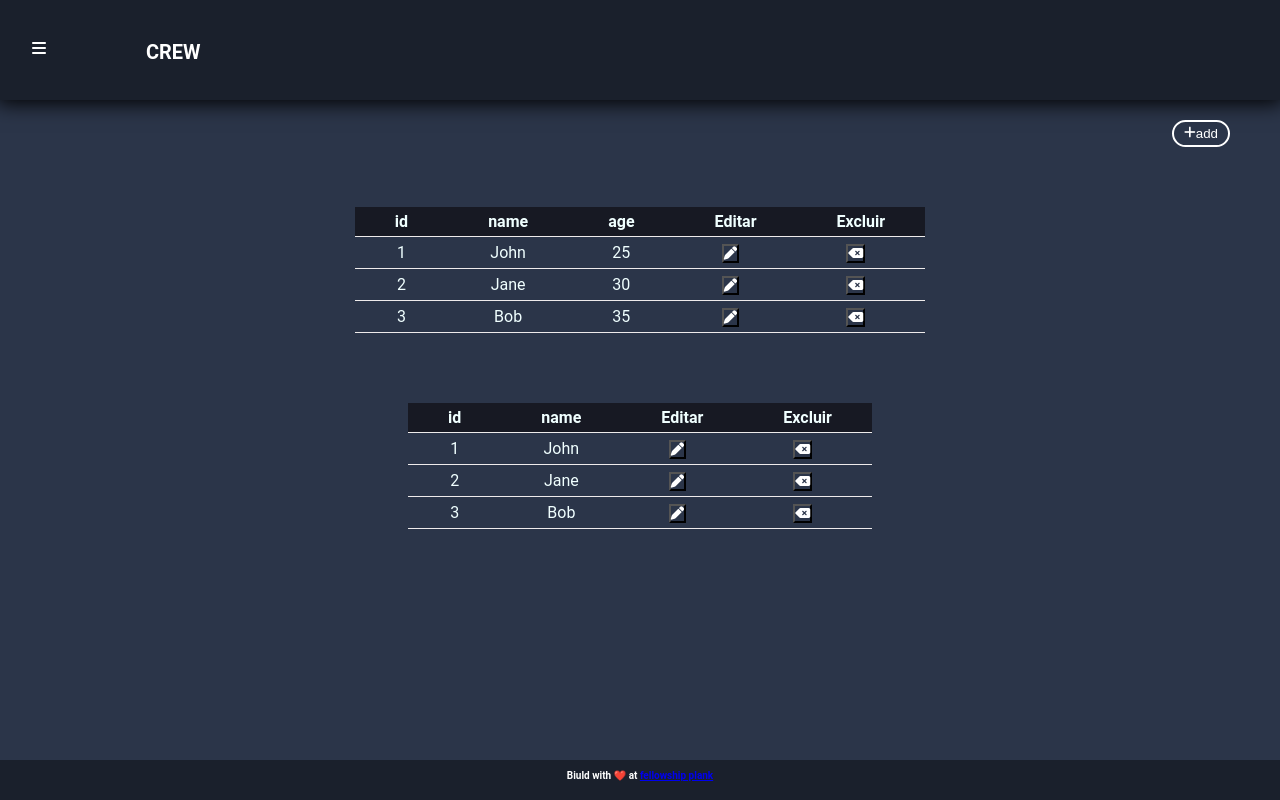
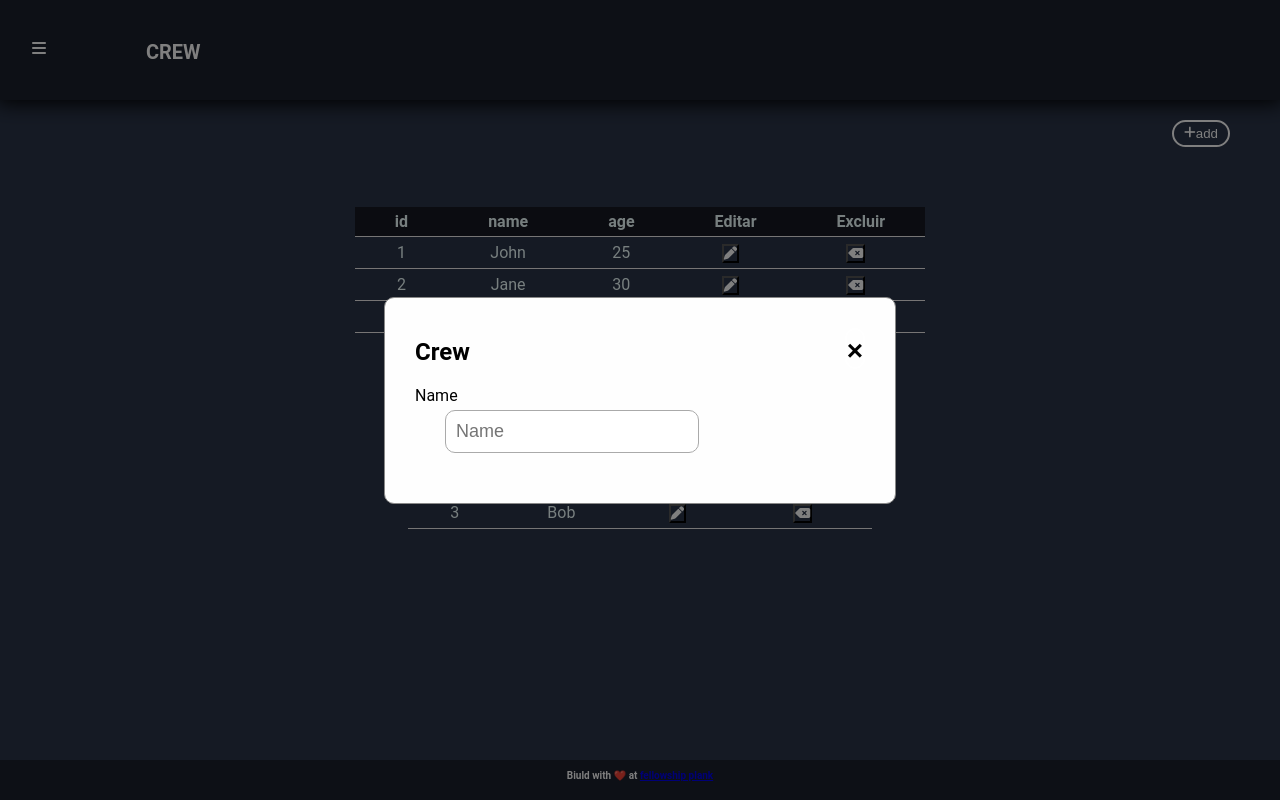
Before and after one commit to marinadiniz-plank/RocketProject-FrontEnd, a React (Vite) app in the folder frontend/: page /Crew in a window 1280 px wide. Both pictures are taken after a click on the button "add". Built offline with nearby package versions, Linux system fonts and the light colour scheme.

Commit message:
creating modal

```diff
--- a/frontend/index.html
+++ b/frontend/index.html
@@ -2,11 +2,11 @@
 <html lang="en">
   <head>
     <meta charset="UTF-8" />
-    <link rel="icon" type="image/svg+xml" href="/vite.svg" />
+    <link rel="icon" type="image/svg+xml" href="./public/vite.svg" />
     <link rel="stylesheet" href="https://cdnjs.cloudflare.com/ajax/libs/font-awesome/6.4.0/css/all.min.css">
     <link rel="preconnect" href="https://fonts.googleapis.com">
-<link rel="preconnect" href="https://fonts.gstatic.com" crossorigin>
-<link href="https://fonts.googleapis.com/css2?family=Source+Code+Pro:ital,wght@1,600&display=swap" rel="stylesheet">
+    <link rel="preconnect" href="https://fonts.gstatic.com" crossorigin>
+    <link href="https://fonts.googleapis.com/css2?family=Source+Code+Pro:ital,wght@1,600&display=swap" rel="stylesheet">
     <meta name="viewport" content="width=device-width, initial-scale=1.0" />
     <title>Rocket Project</title>
   </head>
--- /dev/null
+++ b/frontend/src/assets/CSS/modal.css
@@ -0,0 +1,93 @@
+.modal {
+	display: flex;
+	justify-content: center;
+	align-items: center;
+	position: fixed;
+	z-index: 1;
+	left: 0;
+	top: 0;
+	width: 100%;
+	height: 100%;
+	overflow: auto;
+	background-color: rgba(0, 0, 0, 0.5);
+}
+
+.modal-content {
+
+	background-color: #fefefe;
+	border: 1px solid #888;
+	border-radius: 10px;
+	margin: 10% auto;
+	padding: 30px;
+	width: 40%;
+}
+
+.modal-content h2 {
+	margin-top: 10px;
+}
+
+.form {
+	display: block;
+    margin-top: 20px;
+}
+
+.modal-content form label {
+    display: flex;
+    justify-content: end;
+	font-size: 18px;
+	font-weight: bold;
+}
+
+input {
+    display: flex;
+    justify-content: end;
+    margin-top: 5px;
+    margin-left: 30px;
+	margin-bottom: 20px;
+	font-size: 18px;
+	padding: 10px;
+	border: 1px solid #AAA;
+	border-radius: 10px;
+}
+
+.modal-content form select {
+	margin-bottom: 20px;
+	font-size: 18px;
+	padding: 10px 30px 10px 10px;
+	border: 1px solid #AAA;
+	border-radius: 10px;
+	appearance: none;
+	background-repeat: no-repeat;
+	background-position: right 10px center;
+}
+
+.btn {
+	align-self: left;
+	width: 100px;
+	height: 50px;
+	border: none;
+	border-radius: 10px;
+    background-color: rgba(0, 172, 193, 1) ;
+	color: #fff;
+	padding: 5px 5px 5px 5px;
+	text-align: center;
+}
+
+
+.btn:hover {
+  background-color: rgba(84, 58, 183, 1);
+	cursor: pointer;
+}
+
+.close {
+    background: transparent;
+    border-radius: 20px;
+    border: 2px solid white;
+
+	color: #000000;
+	float: right;
+	font-size: 28px;
+	font-weight: bold;
+	cursor: pointer;
+    padding-top: 5px;
+}
--- a/frontend/src/components/AddButton.tsx
+++ b/frontend/src/components/AddButton.tsx
@@ -1,13 +1,26 @@
+import { useState } from 'react';
 import '../assets/CSS/buttons.css'
+import Modal from './Modal';
 
-function AddButton() {
+type ModalProps = {
+    entityName: string,
+    formLabels: string[]
+}
+
+
+const AddButton: React.FC<ModalProps> = ({entityName, formLabels }) => {
+
+  const [isOpen, setIsOpen] = useState(false);
   return (
-    <button
-    className="add_btn"
-    onClick={() => console.log('Botão clicado!')}>
-       <i className="fas fa-light fa-plus"></i>
-       add
-    </button>
+    <>
+      <button
+          className="add_btn"
+          onClick={() => { setIsOpen(true) }}>
+          <i className="fas fa-light fa-plus"></i>
+            add
+      </button>
+      {isOpen && <Modal isOpen={isOpen} setIsOpen={setIsOpen} title={entityName} formLabels={formLabels}/>}
+    </>
   );
 }
 
--- /dev/null
+++ b/frontend/src/components/Modal.tsx
@@ -0,0 +1,40 @@
+import React from 'react';
+import '../assets/CSS/modal.css';
+
+type ModalProps = {
+  isOpen: boolean;
+  setIsOpen: React.Dispatch<React.SetStateAction<boolean>>;
+  title: string;
+  formLabels: string[];
+};
+
+const Modal: React.FC<ModalProps> = ({ isOpen, setIsOpen, title, formLabels }) => {
+  const handleClose = () => {
+    setIsOpen(false);
+  };
+
+  return (
+    <>
+      {isOpen && (
+        <div className="modal">
+          <div className="modal-content">
+            <button className="close" onClick={handleClose}>
+              &times;
+            </button>
+            <h2>{title}</h2>
+            <div className="form">
+              {formLabels.map((item, index) => (
+                <div key={index} className="form-field">
+                  <label htmlFor={item}>{item}</label>
+                  <input id={item} placeholder={item} type="text" />
+                </div>
+              ))}
+            </div>
+          </div>
+        </div>
+      )}
+    </>
+  );
+};
+
+export default Modal;
--- a/frontend/src/main.tsx
+++ b/frontend/src/main.tsx
@@ -15,6 +15,8 @@ import {createBrowserRouter, RouterProvider } from 'react-router-dom';
 //TODO: integrar backend
 //TODO: dashboard
 //TODO: arrumar o footer
+//TODO: adicionar modal de formulario e notificacoes
+//TODO: arrumar navbar
 
 const router = createBrowserRouter([
   {
--- a/frontend/src/routes/Crew.tsx
+++ b/frontend/src/routes/Crew.tsx
@@ -21,7 +21,7 @@ function Crewman() {
   return (
     <>
       <Header pageTitle="Crew"/>
-      <AddButton />
+      <AddButton entityName={"Crew"} formLabels={["Name"]}/>
       <Table data={table1} />
       <Table data={table2} />
       <Outlet />
--- a/frontend/src/routes/Launch.tsx
+++ b/frontend/src/routes/Launch.tsx
@@ -20,7 +20,7 @@ function Launch() {
   return (
     <>
       <Header pageTitle="Launch"/>
-      <AddButton />
+      <AddButton entityName={"Launch"} formLabels={["Name", "banana", "abacaxi"]}/>
       <Table data={table1} />
       <Table data={table2} />
       <Outlet />
```
